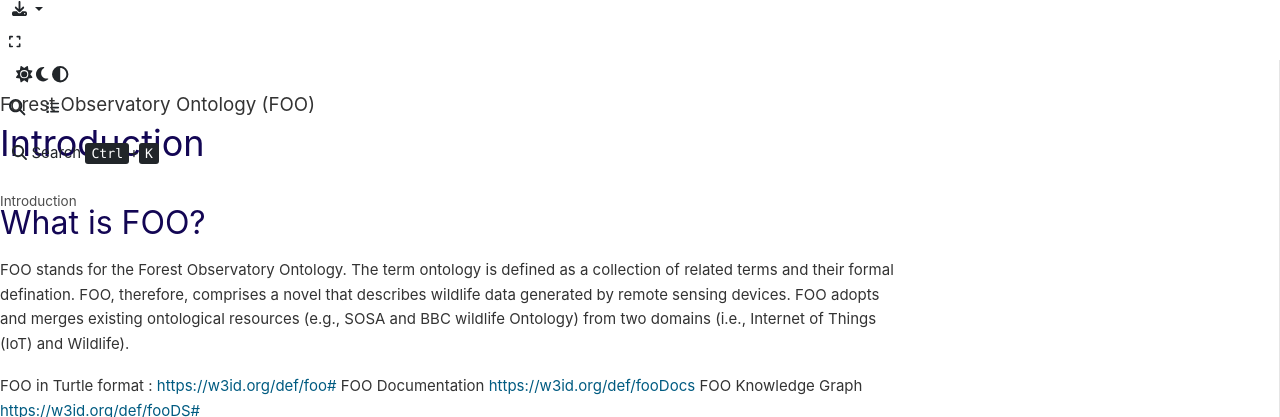
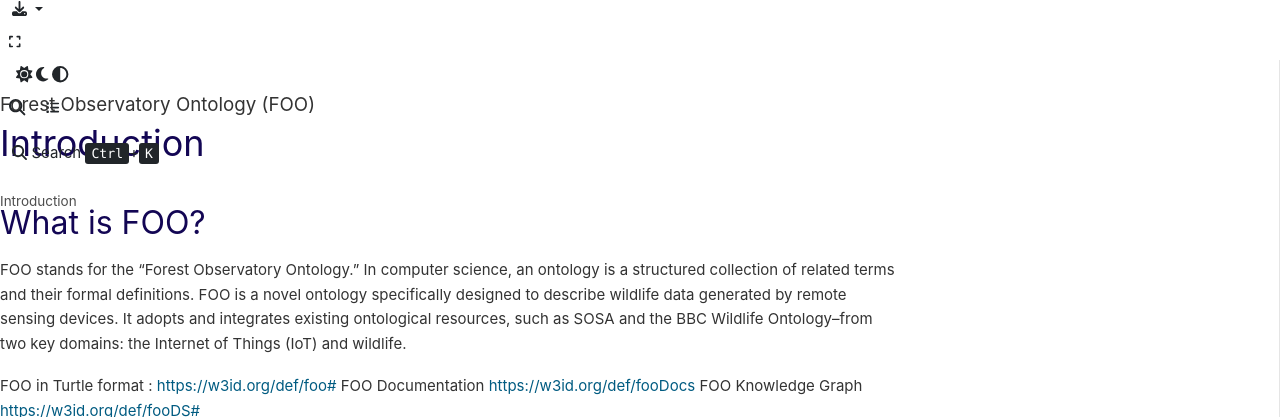
Before and after one commit to Naeima/FOO-Book, a Jupyter Book: the page built from _sources/intro.md, in a window 1280 px wide and 900 px high, scrolled down 1035 px, cut to the strip 0-417 px from the top of the window. Built offline with Jupyter Book 1.0.4 settings and Sphinx 7.4.7 and the Sphinx Book theme 1.1.4, drawn with Linux system fonts in a browser that asks for light colours; pages that are not in the unit, such as notebooks, are missing from menus; comment, search, counter and statistics services are not loaded.

Commit message:
Add files via upload

```diff
--- a/_sources/intro.md
+++ b/_sources/intro.md
@@ -4,10 +4,7 @@ Introduction
 
 ## What is FOO?
 
-FOO stands for the Forest Observatory Ontology. The term ontology is defined as a collection of related terms and their formal defination. FOO, therefore, comprises a
-novel that describes wildlife data generated by remote sensing devices. FOO adopts and merges
-existing ontological resources (e.g., SOSA and BBC wildlife Ontology) from two domains (i.e., Internet of Things (IoT) and Wildlife).
-
+FOO stands for the "Forest Observatory Ontology." In computer science, an ontology is a structured collection of related terms and their formal definitions. FOO is a novel ontology specifically designed to describe wildlife data generated by remote sensing devices. It adopts and integrates existing ontological resources, such as SOSA and the BBC Wildlife Ontology--from two key domains: the Internet of Things (IoT) and wildlife.
 
 FOO in Turtle format : <https://w3id.org/def/foo#>
 FOO Documentation  <https://w3id.org/def/fooDocs>
--- a/intro.html
+++ b/intro.html
@@ -446,9 +446,7 @@ title="Print to PDF"
 <h1>Introduction<a class="headerlink" href="#introduction" title="Permalink to this headline">#</a></h1>
 <section id="what-is-foo">
 <h2>What is FOO?<a class="headerlink" href="#what-is-foo" title="Permalink to this headline">#</a></h2>
-<p>FOO stands for the Forest Observatory Ontology. The term ontology is defined as a collection of related terms and their formal defination. FOO, therefore, comprises a
-novel that describes wildlife data generated by remote sensing devices. FOO adopts and merges
-existing ontological resources (e.g., SOSA and BBC wildlife Ontology) from two domains (i.e., Internet of Things (IoT) and Wildlife).</p>
+<p>FOO stands for the “Forest Observatory Ontology.” In computer science, an ontology is a structured collection of related terms and their formal definitions. FOO is a novel ontology specifically designed to describe wildlife data generated by remote sensing devices. It adopts and integrates existing ontological resources, such as SOSA and the BBC Wildlife Ontology–from two key domains: the Internet of Things (IoT) and wildlife.</p>
 <p>FOO in Turtle format : <a class="reference external" href="https://w3id.org/def/foo">https://w3id.org/def/foo</a>
 FOO Documentation  <a class="reference external" href="https://w3id.org/def/fooDocs">https://w3id.org/def/fooDocs</a>
 FOO Knowledge Graph <a class="reference external" href="https://w3id.org/def/fooDS">https://w3id.org/def/fooDS</a></p>
```
Also changed, not shown: searchindex.js, 1 other file.
